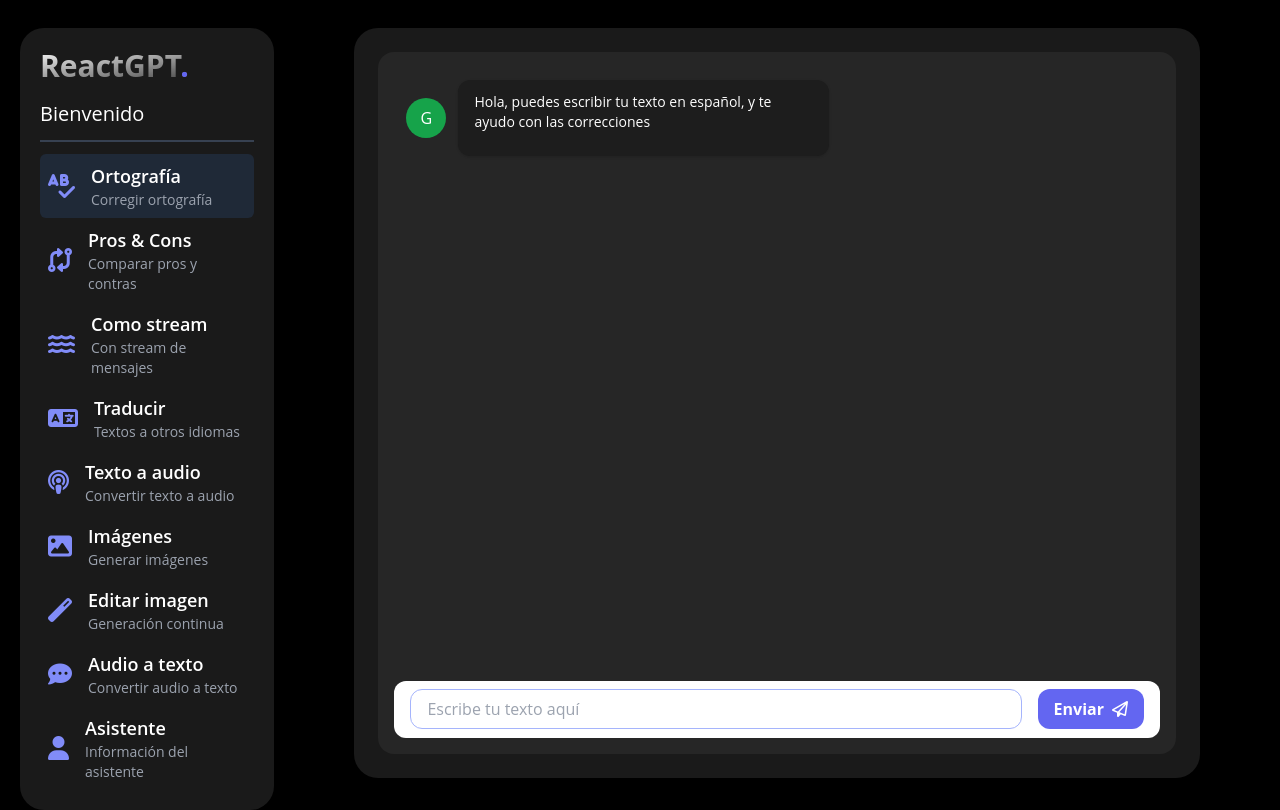
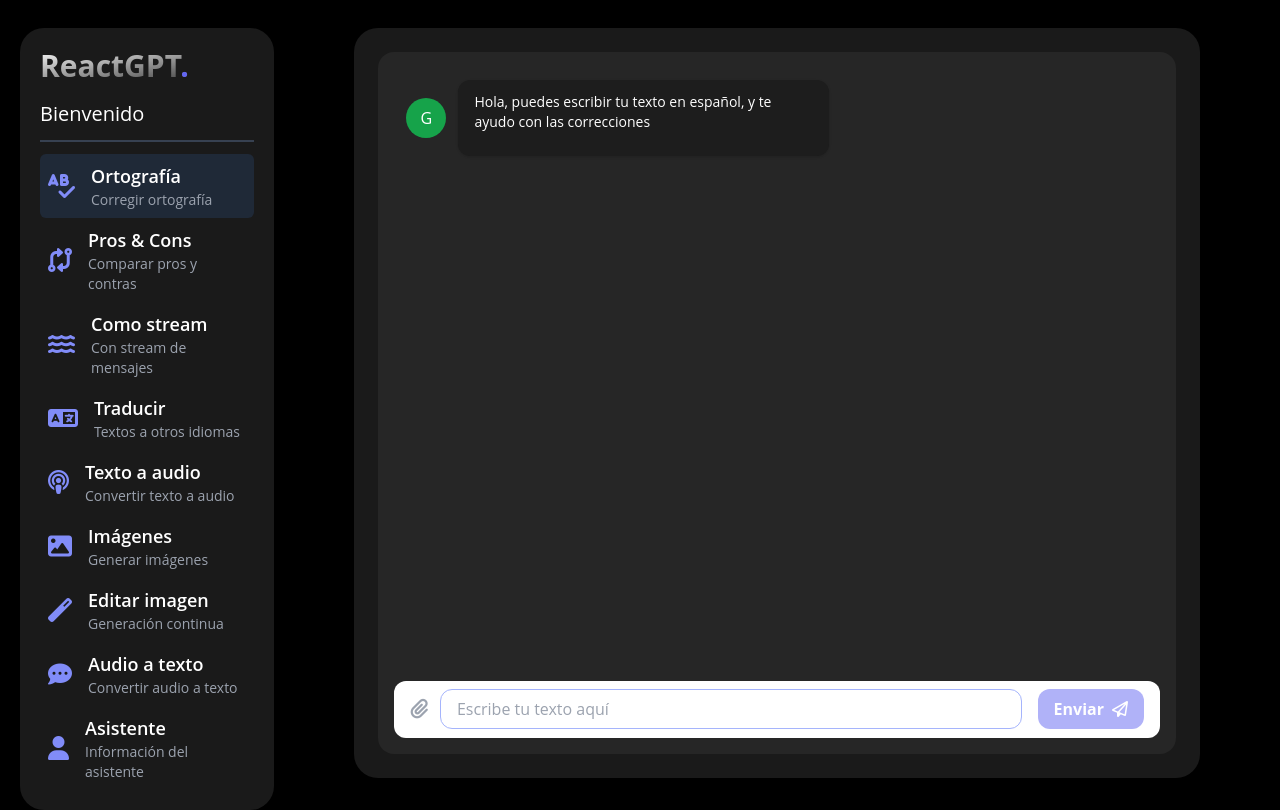
Before and after one commit to facundh23/React-GPT, a React (Vite) app: page /orthography in a window 1280 px wide. Built offline with nearby package versions, Linux system fonts and the light colour scheme.

Commit message:
Input File checked

```diff
--- /dev/null
+++ b/src/presentation/components/chat-input-boxes/TextMessageBoxFile.tsx
@@ -0,0 +1,64 @@
+import { FormEvent, useRef, useState } from 'react'
+
+interface Props {
+    onSendMessage: (message: string) => void;
+    placeholder?: string;
+    disableCorrections?: boolean;
+    accept?: string
+}
+
+export const TextMessageBoxFile = ({ onSendMessage, placeholder, disableCorrections = false, accept }: Props) => {
+    const [message, setMessage] = useState('');
+    const [selectedFile, setSelectedFile] = useState<File | null | undefined>()
+    const inputFileRef = useRef<HTMLInputElement>(null)
+
+    const handleSendMessage = (event: FormEvent<HTMLFormElement>) => {
+        event.preventDefault();
+        if (message.trim().length === 0) return;
+
+        onSendMessage(message);
+        setMessage('')
+    }
+    return (
+        <form
+            onSubmit={handleSendMessage}
+            className='flex flex-row items-center h-16 rounded-xl bg-white w-full px-4'
+        >
+            <div className='mr-3'>
+                <button type='button' className='flex items-center justify-center text-gray-400 hover:text-gray-600' onClick={() => inputFileRef.current?.click()}>
+                    <i className='fa-solid fa-paperclip text-xl'></i>
+                </button>
+                <input type='file' ref={inputFileRef} accept={accept} onChange={(e) => setSelectedFile(e.target.files?.item(0))} hidden />
+            </div>
+            <div className='flex-grow'>
+                <div className='relative w-full'>
+                    <input
+                        type='text'
+                        autoFocus
+                        name='Message'
+                        className='flex w-full border rounded-xl text-gray-800 focus:outline-none focus:border-indigo-300 pl-4 h-10'
+                        placeholder={placeholder}
+                        autoComplete={disableCorrections ? 'on' : 'off'}
+                        autoCorrect={disableCorrections ? 'on' : 'off'}
+                        spellCheck={disableCorrections ? 'true' : 'false'}
+                        value={message}
+                        onChange={(e) => setMessage(e.target.value)}
+                    />
+                </div>
+            </div>
+
+            <div className='ml-4'>
+                <button className='btn-primary' disabled={!selectedFile}>
+                    {
+                        !selectedFile ?
+                            <span className='mr-2'>Enviar</span>
+                            :
+                            <span className='mr-2'>{selectedFile.name.substring(0, 10) + '...'}</span>
+                    }
+
+                    <i className='fa-regular fa-paper-plane'></i>
+                </button>
+            </div>
+        </form>
+    )
+}
--- a/src/presentation/components/index.ts
+++ b/src/presentation/components/index.ts
@@ -3,3 +3,4 @@
 export * from "./sidebar/SideBarMenuItem";
 export * from "./loaders/TypingLoader";
 export * from "./chat-input-boxes/TextMessageBox";
+export * from "./chat-input-boxes/TextMessageBoxFile";
--- a/src/presentation/pages/orthography/OrthographyPage.tsx
+++ b/src/presentation/pages/orthography/OrthographyPage.tsx
@@ -1,5 +1,5 @@
 import { useState } from 'react'
-import { TypingLoader, TextMessageBox, GptMessages, MyMessages } from '../../components'
+import { TypingLoader, TextMessageBox, GptMessages, MyMessages, TextMessageBoxFile } from '../../components'
 
 interface Message {
     text: string;
@@ -14,11 +14,8 @@
     const handlePost = async (text: string) => {
         setIsLoading(true);
         setMessages((prev) => [...prev, { text: text, isGptMessage: false }]);
-
         //TODO Use case
-
         setIsLoading(false);
-
         // Todo añadir el mensaje isGptMessage en true
     }
     return (
@@ -26,7 +23,6 @@
             <div className='chat-messages'>
                 <div className='grid grid-cols-12 gap-y-2'>
                     <GptMessages text='Hola, puedes escribir tu texto en español, y te ayudo con las correcciones' />
-
                     {
                         messages.map((message, index) => (
                             message.isGptMessage ? <GptMessages key={index} text='Open AI message' /> : <MyMessages key={index} text={message.text} />
@@ -41,13 +37,11 @@
                             </div>
                         )
                     }
-
-
-
                 </div>
             </div>
 
-            <TextMessageBox onSendMessage={handlePost} placeholder='Escribe tu texto aquí' disableCorrections />
+            {/* <TextMessageBox onSendMessage={handlePost} placeholder='Escribe tu texto aquí' disableCorrections /> */}
+            <TextMessageBoxFile onSendMessage={handlePost} placeholder='Escribe tu texto aquí' />
         </div>
     )
 }
```
